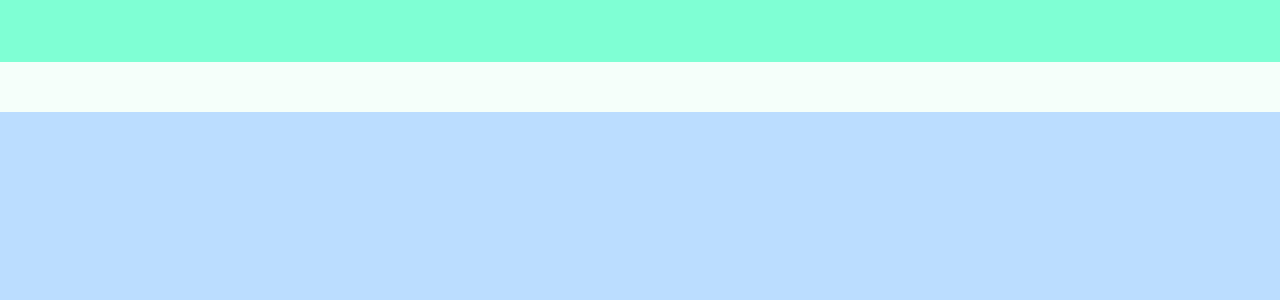
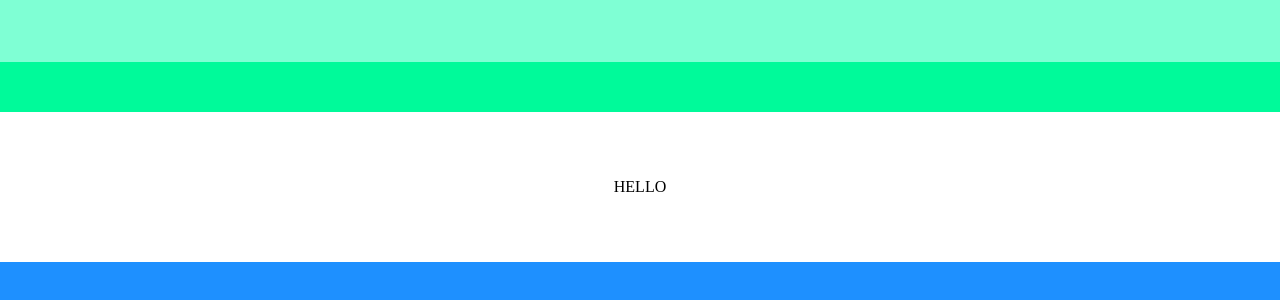
Before and after one commit to natebwangsut/thepooe.github.io, a plain HTML site: page index.html in a window 1280 px wide. Shown: the part 238-538 px from the top of the page. Drawn offline with Linux system fonts and the light colour scheme.

Commit message:
Add Body Container

```diff
--- a/css/main.css
+++ b/css/main.css
@@ -1,11 +1,10 @@
 body
 {
     width: 100%;
-    height: 100%;
+    height: 2000px;
     background-color: #BBDDFF;
     margin: 0px;
 }
-
 #banner_container
 {
     width: 100%;
@@ -17,5 +16,20 @@ body
 {
     width: 100%;
     height: 50px;
-    background-color: mintcream;
+    background-color: mediumspringgreen;
 }
+#body_container
+{
+    width: 100%;
+    height: 1650px;
+    background-color: dodgerblue;
+    margin: 0px;
+}
+#box_container
+{
+    width: 100%;
+    height: 150px;
+    background-color: white;
+    text-align: center;
+    line-height: 150px;
+}
--- a/index.html
+++ b/index.html
@@ -6,5 +6,10 @@
     <body>
         <div id = "banner_container"></div>
         <div id = "menu_container"></div>
+        <div id = "body_container">
+            <div id = "box_container">
+                HELLO
+            </div>
+        </div>
     </body>
 </html>
```
